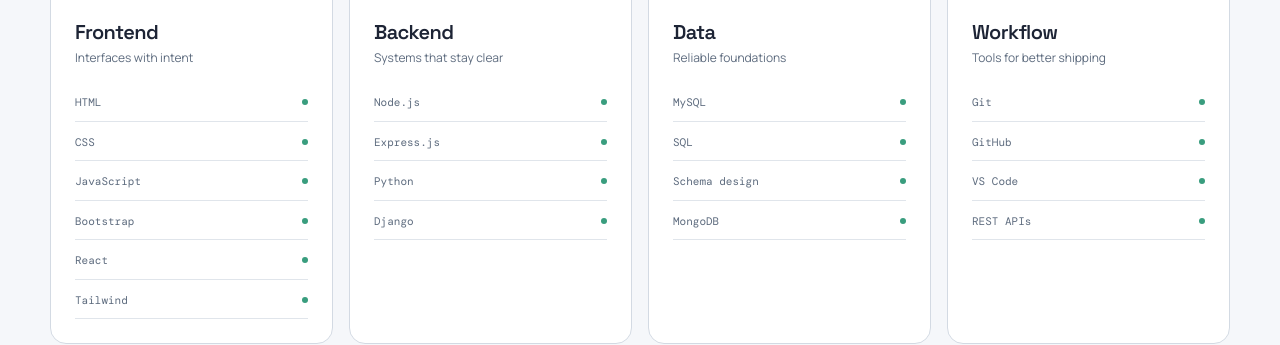
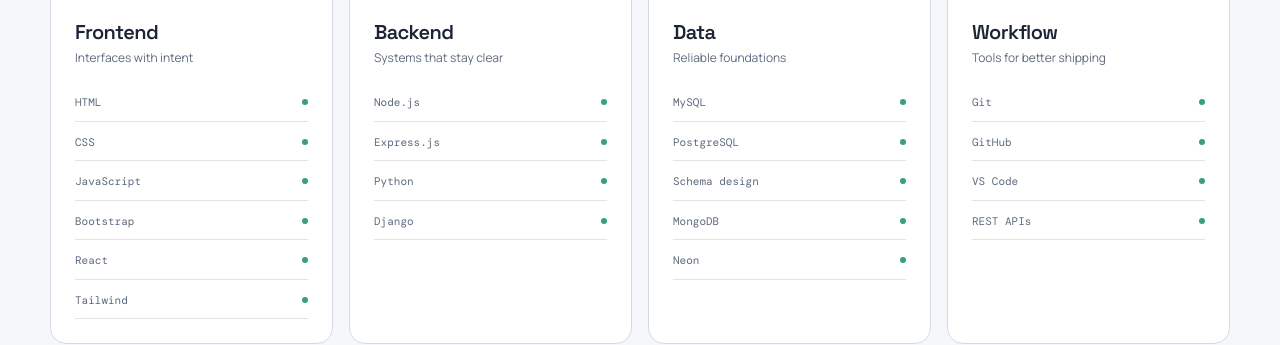
Before and after one commit to tariq9012/Tariq-portfolio, a React (Vite) app: page / in a window 1280 px wide. Shown: the part 2220-2565 px from the top of the page. Built offline with nearby package versions, Linux system fonts and the light colour scheme.

Commit message:
skills update

```diff
--- a/src/App.tsx
+++ b/src/App.tsx
@@ -52,7 +52,7 @@
 const skillGroups = [
   { title: 'Frontend', detail: 'Interfaces with intent', icon: Monitor, skills: ['HTML', 'CSS', 'JavaScript', 'Bootstrap', 'React','Tailwind'] },
   { title: 'Backend', detail: 'Systems that stay clear', icon: Server, skills: ['Node.js', 'Express.js', 'Python', 'Django'] },
-  { title: 'Data', detail: 'Reliable foundations', icon: Database, skills: ['MySQL', 'SQL', 'Schema design', 'MongoDB'] },
+  { title: 'Data', detail: 'Reliable foundations', icon: Database, skills: ['MySQL', 'PostgreSQL', 'Schema design', 'MongoDB', 'Neon'] },
   { title: 'Workflow', detail: 'Tools for better shipping', icon: Terminal, skills: ['Git', 'GitHub', 'VS Code', 'REST APIs'] },
 ];
 
```
